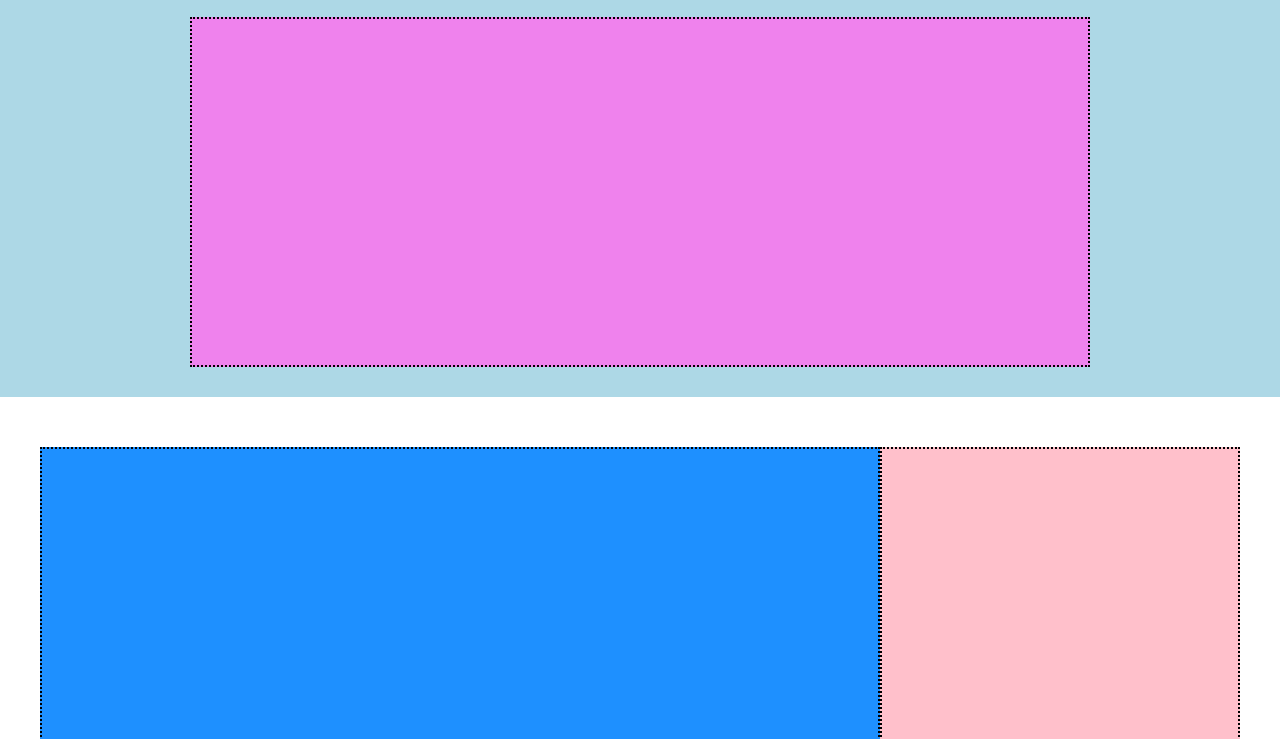
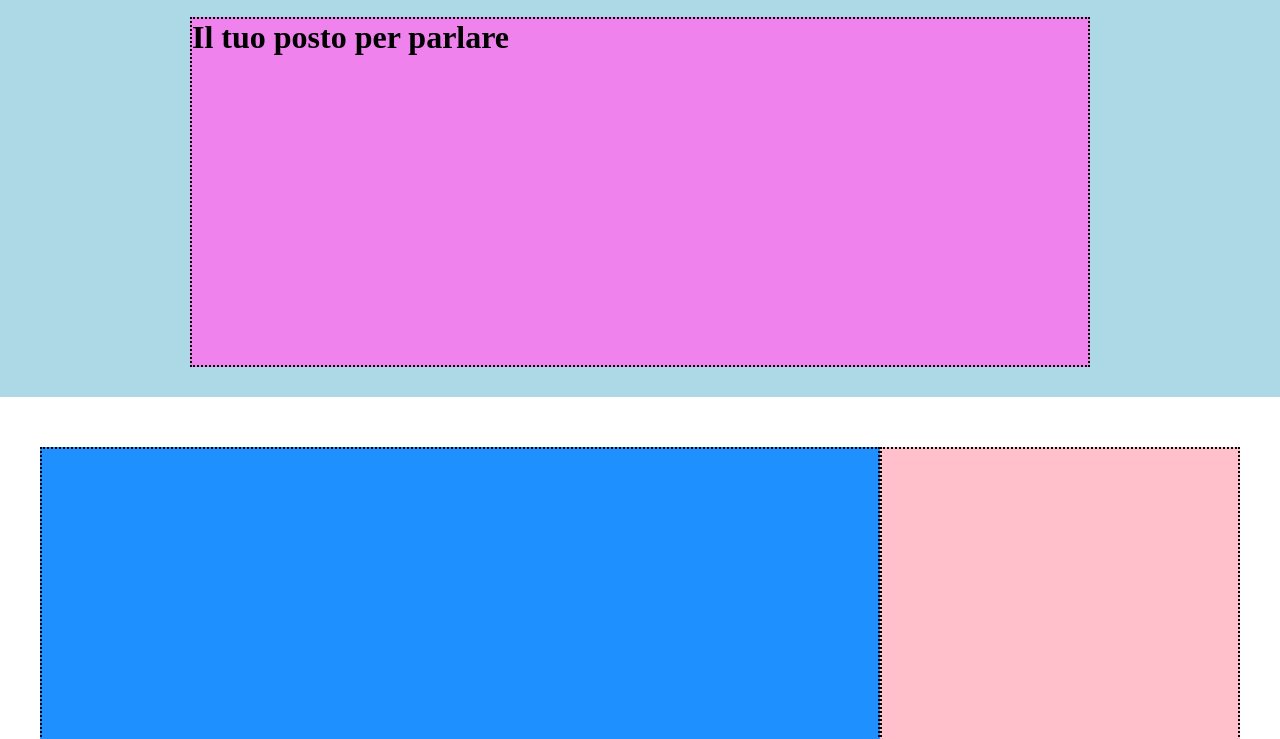
Before and after one commit to fabioferrari00/htmlcss-discord, a plain HTML site: page index.html in a window 1280 px wide. Shown: the part 61-800 px from the top of the page. Drawn offline with Linux system fonts and the light colour scheme.

Commit message:
[upd] primo commit, header già compilato, dimenticanza nell'inizializzare repo

```diff
--- a/index.html
+++ b/index.html
@@ -29,7 +29,9 @@
     </div>
     <div class="py-20">
       <div class="container-sm">
-        <div class="col-100 bg-lille border-dotted border-radius"></div>
+        <div class="col-100 bg-lille border-dotted border-radius">
+          <h1>Il tuo posto per parlare</h1>
+        </div>
       </div>
     </div>
   </header>
```
